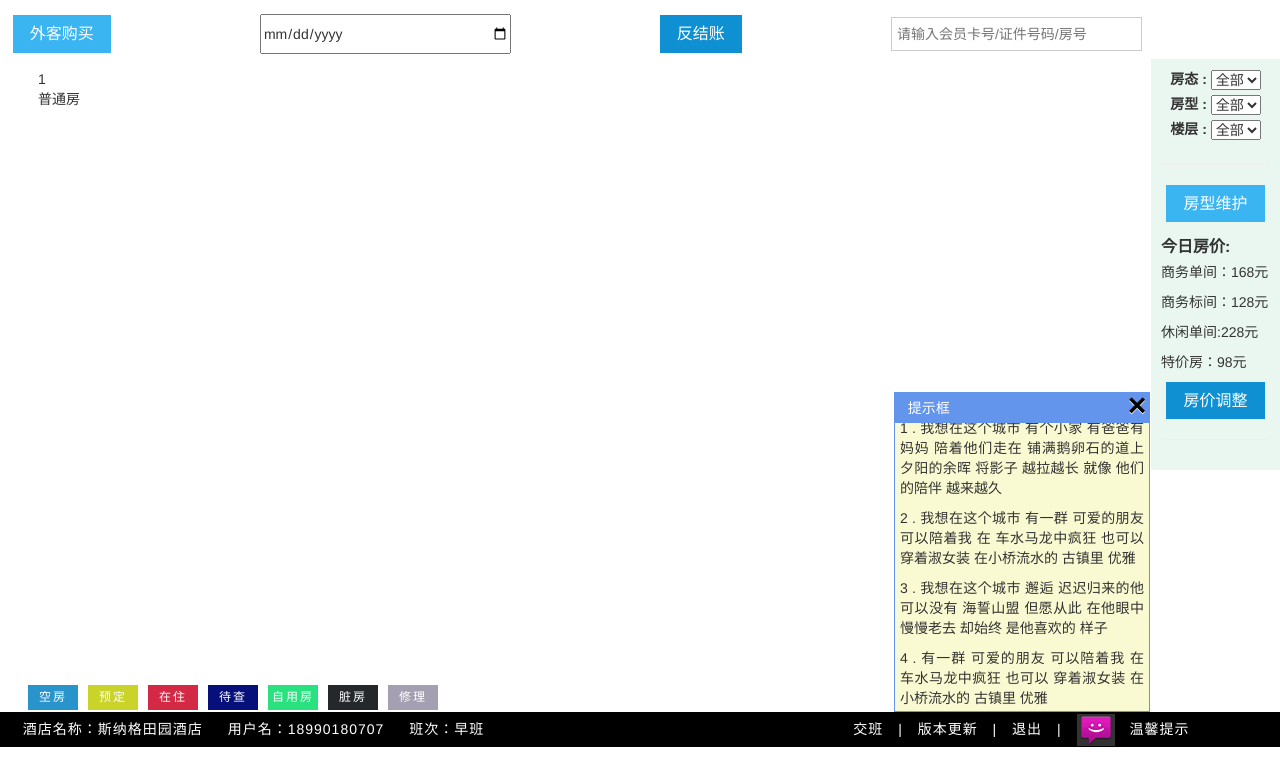
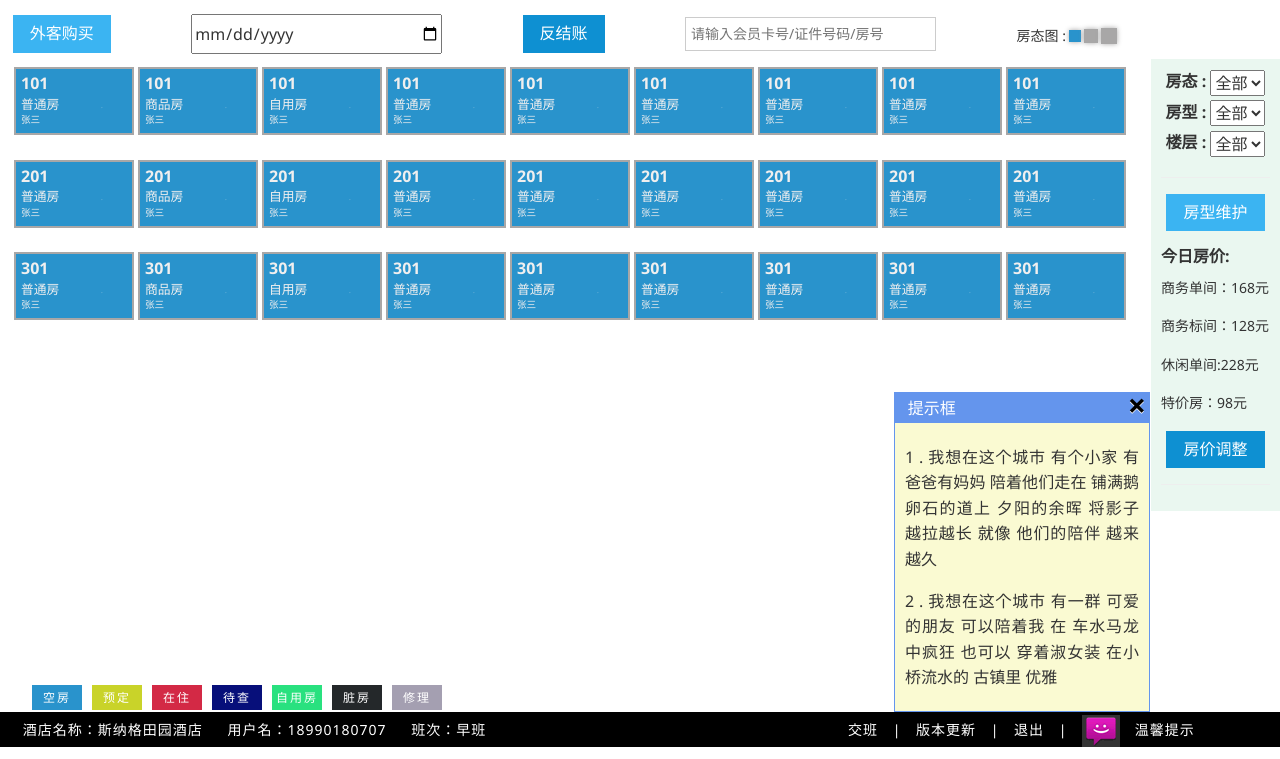
Before and after one commit to huangyangteng/hotel, a plain HTML site: page index.html in a window 1280 px wide. Shown: the part 53-812 px from the top of the page. Drawn offline with Linux system fonts and the light colour scheme.

Commit message:
做了房态图的放大与缩小

```diff
--- a/css/index.css
+++ b/css/index.css
@@ -39,11 +39,141 @@ section#three································不
     text-align: center;
     background-color:#eaf7f0;
 }
-/*房型维护 start
+/*外客购买 start*/
+    .one_content{
+        width: 98%;
+        min-width: 830px;
+        height: 3px;
+        line-height: 35px;
+        margin: 0 auto;
+        text-align: justify;
+    }
+    .one_content:after {width: 100%;height: 0;margin: 0;display: inline-block;overflow: hidden;content: '';}
 
+    .oc_time{
+        width:20%;
+    }
+    .oc_search{
+        width:20%;
+        line-height:1.6;
+        padding: 5px;
+        border:1px solid #ccc ;
+        font-size: 14px;
+    }
 
+/*end 外客购买*/
+/*房态的放大缩小 start*/
+    .oc_house{
+        width: 15%;
+        font-size: 14px;
+        margin-right: 5%;
+        display: inline-block;
+        text-align: center;
+    }
+    .oc_house div{
+        width: 50px;
+        height: 20px;
+        float: left;
+    }
+    .oc_house ul{
+        padding: 0;
+        margin: 0;
+    }
+    .oc_house ul li{
+        list-style: none;
+        float: left;
+    }
+    .oc_house ul li.och_one,.oc_house ul li.och_two,.oc_house ul li.och_three{
+        position: relative;
+        background: #A8A7A7;
+        box-shadow: 0px 0px 5px #A8A7A7;
+    }
+    .oc_house ul li.och_one{
+        width: 15px;
+        height: 15px;
+    }
+    .oc_house ul li.och_one{
+        width: 12px;
+        height: 12px;
+        top: 12px;
+        left: 3px;
+        background: #2993cc;
+    }
+    .oc_house ul li.och_two{
+        width: 14px;
+        height: 14px;
+        top: 10.4px;
+        left: 6px;
+    }
+    .oc_house ul li.och_three{
+        width: 16px;
+        height: 16px;
+        top: 9.4px;
+        left: 9px;
+    }
+/*end 房态的放大缩小*/
+/*房态显示 start*/
+    #main .main ul{
+        width: 100%;
+        height: auto;
+        padding:8px 0px;
+        margin: 0;
+        overflow:hidden;
+    }
+	#main .main ul li{
+        list-style: none;
+        display: inline-block;
+		color: #F0EFEF;
+		background:#2993cc;
+        cursor: pointer;
+        overflow: hidden;
+        border: 2px solid #A8A7A7;
+        margin-bottom: 1px;
+        margin-left: 4px;
+	}
+    #main .main ul li.s{
+        width: 120px;
+        height: 68px;
+        padding: 3px 5px;
+        font-size: 16px;
 
-*/
+    }
+    #main .main ul li.m{
+        width: 130px;
+        height: 80px;
+        padding: 4px 8px;
+        font-size: 18px;
+
+    }
+    #main .main ul li.l{
+        width: 140px;
+        height: 88px;
+        padding: 5px 10px;
+        font-size: 20px;
+
+    }
+    #main .main ul li:hover{
+        border: 4px solid grey;
+
+    }
+	#main dd.main_one{
+		font-weight: bold;
+		font-size: 1em;
+	}
+    #main dd.main_two{
+        font-size: 0.8em;
+    }
+	#main dd.main_three{
+		font-size: 0.6em;
+	}
+    #main dd.main_four{
+        position: relative;
+        right: -80px;
+        top: -20px;
+        font-size: 0.7px;
+    }
+/*end 房态显示*/
+/*房型维护 start*/
     .add div.modal-content{
         top: 50px;
     }
@@ -121,6 +251,12 @@ section#three································不
         cursor: pointer;
         margin-right: 5px;
         position: relative;
+        list-style: none;
+        margin-right: 10px;
+        float: left;
+    }
+    #floor ul li.checked{
+    	background: #2993cc;
     }
     #floor ul li:active,#floor ul li:hover{
         background:#2993cc;
@@ -147,36 +283,7 @@ section#three································不
         background: #2993cc;
     }
 
-
-
-
-
-
-
 /*end房型维护*/
-/*外客购买 start*/
-    .one_content{
-        width: 98%;
-        min-width: 830px;
-        height: 3px;
-        line-height: 35px;
-        margin: 0 auto;
-        text-align: justify;
-    }
-    .one_content:after {width: 100%;height: 0;margin: 0;display: inline-block;overflow: hidden;content: '';}
-    .oc_time{
-        width:20%;
-    }
-    .oc_search{
-        width:20%;
-        line-height:1.6;
-        padding: 5px;
-        border:1px solid #ccc ;
-        margin-right: 10%;
-        font-size: 14px;
-    }
-
-/*end 外客购买*/
 /*todayprice start*/
     .todayprice p{
         font-size: 14px;
@@ -190,6 +297,8 @@ section#three································不
         display: block;
     }
 /*end  todayprice*/
+
+
 span.color-lump{
     color: white;
     margin-left: 5%;
@@ -220,12 +329,13 @@ span.color-lump{
     #mainmsg{
         width: 100%;
         height: 100%;
-        padding: 5px;
+        padding: 10px;
         text-align: justify;
         background: lightgoldenrodyellow;
         overflow-y: scroll;
     }
 /* end msg*/
+
 
     #three{
         position: absolute;
@@ -248,13 +358,12 @@ span.color-lump{
         text-align: center;
         letter-spacing: 2px;
         margin-top: 3px;
-    }
-
-    ul li{
         list-style: none;
         float: left;
         margin-right: 10px;
+
     }
+
 /*foot start*/
     footer{
         width: 100%;
--- a/index.html
+++ b/index.html
@@ -1,42 +1,34 @@
 <!doctype html>
 <html lang="en">
-
 <head>
     <meta charset="UTF-8">
     <title>Document</title>
     <link rel="stylesheet" type="text/css" href="css/index.css">
     <link rel="stylesheet" type="text/css" href="css/common.css">
+    <link href="assets/css/bootstrap.min.css" rel="stylesheet">
     <link rel="stylesheet" type="text/css" href="assets/css/amazeui.min.css">
-    <link href="assets/css/bootstrap.min.css" rel="stylesheet">
     <script src="assets/js/jquery.min.js"></script>
-    <script src="assets/js/amazeui.min.js"></script>
+    <script  src="assets/js/amazeui.min.js"></script>
+    <script src="assets/js/angular.min.js"></script>
+    <script src="assets/js/bootstrap.min.js"></script>
     <script src="assets/js/underscore-min.js"></script>
-    <script src="assets/js/bootstrap.min.js"></script>
-    <script src="assets/js/angular.min.js"></script>
-
 </head>
 <!--
-项目结构
 header········································导航条
 section#one··································表单行，两个按钮，两个搜索框
 section#two··································房态
   div#main·································房态
     div#msg·····························消息提示框
-
   div#bar··································侧边栏
 section#three································
-
  -->
-
 <body  ng-app="myApp" ng-controller="Ctrl">
     <!-- nav start -->
         <header class="am-topbar">
             <h1 class="am-topbar-brand" style="margin-left:20%;margin-right:2%;">
               <a href="#" style="color:white;">酒店管理系统</a>
             </h1>
-
             <button class="am-topbar-btn am-topbar-toggle am-btn am-btn-sm am-btn-success am-show-sm-only" data-am-collapse="{target: '#doc-topbar-collapse'}"><span class="am-sr-only">导航切换</span> <span class="am-icon-bars"></span></button>
-
             <div class="am-collapse am-topbar-collapse am-topbar-inverse" id="doc-topbar-collapse">
               <ul class="am-nav am-nav-pills am-topbar-nav">
                       <li class="am-active"><a href="room-status.html">房态图</a></li>
@@ -54,7 +46,6 @@ section#three································
         <form class="one_content">
     <!-- ·································外客购买 start·························· -->
           <button type="button"  class="am-btn am-btn-secondary"  data-am-modal="{target: '#doc-modal-3', closeViaDimmer: 0, width: 1200, height: 800}">外客购买</button>
-
           <div class="am-modal am-modal-no-btn" tabindex="-1" id="doc-modal-3">
               <div class="am-modal-dialog">
                   <div class="am-modal-hd">外客购买
@@ -181,22 +172,28 @@ section#three································
 
     <!-- ·····················搜索框····························· -->
           <input class="oc_search" type="text" name="" placeholder ="请输入会员卡号/证件号码/房号" >
+          <div class="oc_house">
+            <div>房态图 : </div>
+            <ul>
+              <li class="och_one och_change"></li>
+              <li class="och_two och_change"></li>
+              <li class="och_three och_change"></li>
+            </ul>
+          </div>
         </form>
       </section>
     <!-- ···································房态图································· -->
       <section id="two">
         <!-- ························主要房态图······························· -->
           <div id="main">
-              <div class="main" ng-repeat='v in data.floor1'>
-                    <ul ng-repeat='k in data.floor2'>
-                        <li>
+              <div class="main">
+                  <ul ng-repeat='v in data.floor1'>
+                    <li ng-repeat='k in data.floor2' class="s">
                       <dl>
-                            <dd class="main_number">{{v.id}}</dd>
-                            <dd class="main_name">{{k.name}}</dd>
-                            <dd class="main_nam"></dd>
-                            <dd class="main_state"></dd>
-
-
+                        <dd class="main_one">{{v.id}}01</dd>
+                        <dd class="main_two">{{k.name}}</dd>
+                        <dd class="main_three" ng-show="true">张三</dd>
+                        <dd class="main_four" ng-show="true">空房</dd>
                       </dl>
                     </li>
                   </ul>
@@ -377,7 +374,6 @@ section#three································
                               </table>
                               <button class="am-btn am-btn-secondarys">保存</button>
                           </div>
-
                       </div>
                   </div>
               </div><!--预订的模态窗口-->
@@ -554,7 +550,6 @@ section#three································
                       </div>
                   </div>
               </div>   <!-- box1,空房的模态窗口-->
-
             <!-- ··············提示框 start······························· -->
               <div id="msg">
                   <div id="title">
@@ -599,11 +594,7 @@ section#three································
                   </div>
               </div>
             <!-- ··············end 提示框 ······························ -->
-
           </div>
-
-
-
           <!-- ···············右侧边栏··························· -->
           <div id="bar">
             <!-- ···············房态 start·················· -->
@@ -852,8 +843,8 @@ section#three································
                                        楼层：
                                         <div class="p">全部</div>
                                         <ul ng-repeat='v in data.floor1'>
-                                           <li ng-click='default1($event)'>
-                                               {{v.id}}楼
+                                          <li ng-class='{clicked:true}'>
+                                              <div  class="clickfloor1">{{v.id}}楼</div>
                                               <span class="am-icon-pencil" data-target="#myedit1" data-toggle="modal" ng-click='add()'></span>
                                               <i class="close" ng-click='removefloor1(v)'>&times;</i>
                                           </li>
@@ -986,19 +977,8 @@ section#three································
                   </div>
               </div>
             <!-- ·····················end 房价调整················· -->
-
-
-
-
           </div>
-
       </section>
-
-
-
-
-
-
     <!-- ·················不同颜色对应不同房间······································· -->
       <section id="three">
         <ul>
@@ -1011,7 +991,6 @@ section#three································
             <li style="background:#a49fb1"> <span>修理 </span></li>
         </ul>
       </section>
-
     <!-- ·································页脚································ -->
       <footer>
           <div id="left">
@@ -1019,9 +998,8 @@ section#three································
           <span class="foot">用户名：18990180707</span>
           <span class="foot">班次：早班</span>
           </div>
-
           <div id="right">
-           <a href="#" class="foot" data-am-modal="{target: '#doc-modal-shiftexchange', closeViaDimmer: 0, width:1200, height:800}">交班</a>
+              <a href="#" class="foot" data-am-modal="{target: '#doc-modal-shiftexchange',    closeViaDimmer: 0, width:1200, height:800}">交班</a>
               <span>|</span>
               <a href="#" class="foot">版本更新</a>
               <span>|</span>
@@ -1211,20 +1189,35 @@ section#three································
                       <span  style="float: left">交班人签字</span>
                       <button class="am-btn am-btn-secondary">交班</button>
                       <button class="am-btn am-btn-secondary">打印</button>
-
-
                   </div>
               </div>
           </div><!--交班报表的模态窗口-->
-
       </footer>
 <script>
-
-      $('.box2').attr("data-am-modal","{target: '#doc-modal-getout', closeViaDimmer: 0, width: 1300, height: 850}");
-      $('.box1').attr("data-am-modal","{target: '#doc-modal-empty', closeViaDimmer: 0, width: 1300, height: 850}");
-      $('.box6').attr("data-am-modal","{target: '#doc-modal-book', closeViaDimmer: 0, width: 1300, height: 850}");
+    $('.box2').attr("data-am-modal","{target: '#doc-modal-getout', closeViaDimmer: 0, width: 1300,height: 850}");
+    $('.box1').attr("data-am-modal","{target: '#doc-modal-empty', closeViaDimmer: 0, width: 1300,height: 850}");
+    $('.box6').attr("data-am-modal","{target: '#doc-modal-book', closeViaDimmer: 0, width: 1300,height: 850}");
     $('#main span').addClass('color-lump');
     $('.smallbox span').addClass('color-lump');
+  //放大 缩小  start
+      $('.oc_house li.och_change').click(function(){
+          var width = $(this).width();
+          $(this).css('background','#2993cc').siblings().css('background','#A8A7A7');
+          console.log(width);
+          if (width==12) {
+              $('.main li').removeClass();
+              $('.main li').addClass('s');
+          }
+          else if (width==14) {
+              $('.main li').removeClass();
+              $('.main li').addClass('m');
+          }
+          else{
+              $('.main li').removeClass();
+              $('.main li').addClass('l');
+          }
+      });
+  //end   放大 缩小
   // msg start
     $('div#title span button').click(function () {
         $('#msg').animate({
@@ -1254,13 +1247,12 @@ section#three································
             alert('已取消')
         }
     }/*反结账操作*/
-
     var app = angular.module('myApp', []);
     app.controller('Ctrl', ["$scope","$http",function($scope,$http) {
 
         $scope.data={
-              "floor1":[{'id':1}],
-              "floor2":[{'name':'普通房'}],
+          "floor1":[{'id':1},{'id':2},{'id':3},],
+          "floor2":[{'name':'普通房'},{'name':'商品房'},{'name':'自用房'},{'name':'普通房'},{'name':'普通房'},{'name':'普通房'},{'name':'普通房'},{'name':'普通房'},{'name':'普通房'}],
         };
         $scope.add=function(){
             $('textarea').val('');
@@ -1320,15 +1312,10 @@ section#three································
       //编辑楼层 start
       //end 编辑楼层
       // 点击楼层 li start
-       $scope.default1=function($event){
-        var target=$($event.target);
-        if (target.is('.checked')) {
-              target.removeClass("checked");
-             } else {
-              target.addClass("checked");
-             }
-
-       }
+          // $scope.defualt1=function(){
+          //   console.log($('#floor li div').html());
+          //   $('div.default1 input').attr('placeholder',1);
+          // }
       // end 点击楼层li
       //添加房型 start
 
@@ -1376,18 +1363,7 @@ section#three································
               firm()
           };
     //end 添加房型
-
-
-
-
-
-
-
     }]);
-
 </script>
-
-
 </body>
-
 </html>
```
Lines whose indentation alone changed are shown as unchanged.
